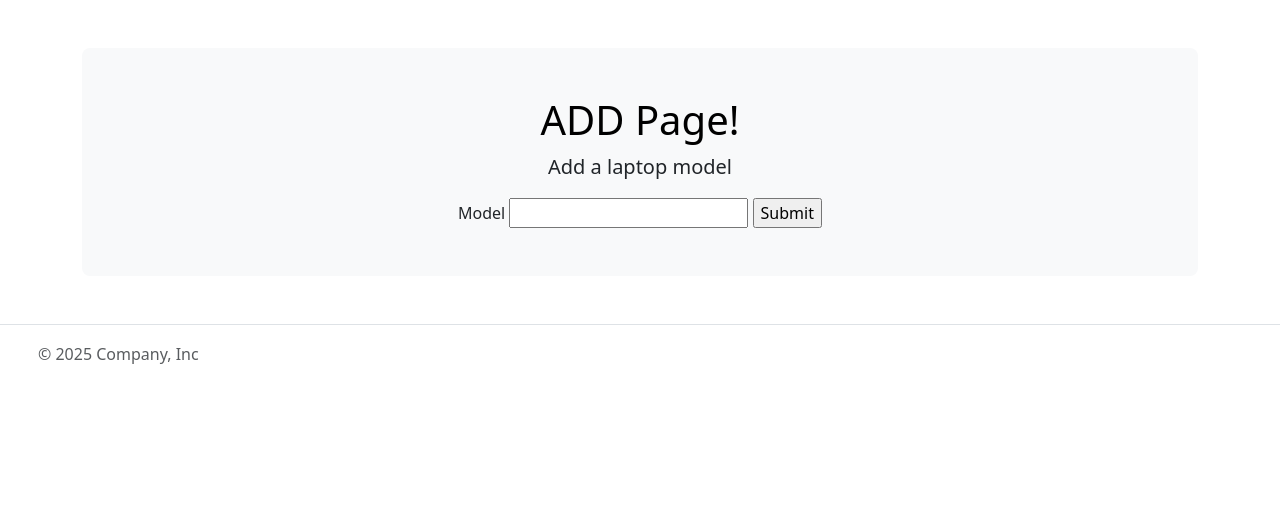
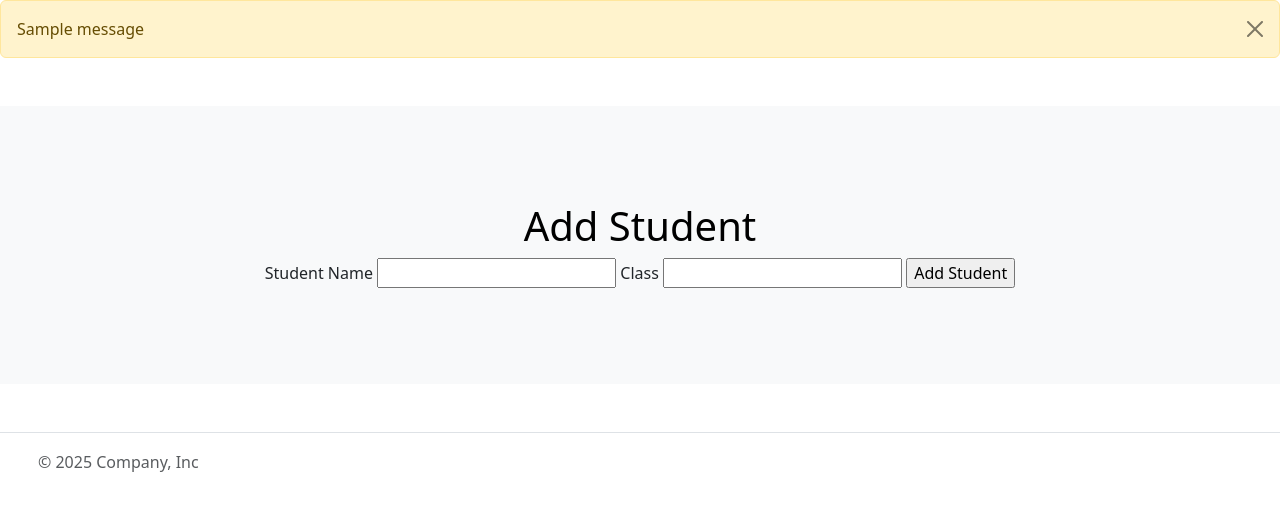
Before and after one commit to jomrembau/Flask_Practice, a Flask app: template large app prac/project/students/templates/add.html in a window 1280 px wide. Shown: the part 72-583 px from the top of the page. Run offline with Flask 3, Linux system fonts and the light colour scheme; the template is opened without the code that fills it: values that come from a table or form of the project are taken from there, others are empty; tables that the repository leaves empty hold one stand-in row (values such as "Sample post"); one stand-in notice (Sample message) is shown; form fields are guessed from the names that the template uses.

Commit message:
Students add.html

```diff
--- a/large app prac/project/__init__.py
+++ b/large app prac/project/__init__.py
@@ -16,3 +16,7 @@ db = SQLAlchemy(app)
 Migrate(app,db)
 
 from project import models
+
+from project.students.views import student_blueprint
+
+app.register_blueprint(student_blueprint)
--- /dev/null
+++ b/large app prac/project/students/__init__.py
@@ -0,0 +1,3 @@
+from flask import Blueprint
+
+student_blueprint = Blueprint("students",__name__, template_folder="templates")
--- /dev/null
+++ b/large app prac/project/students/forms.py
@@ -0,0 +1,7 @@
+from flask_wtf import FlaskForm
+from wtforms import StringField,SubmitField,IntegerField
+
+class AddForm(FlaskForm):
+    student_name = StringField("Student Name")
+    class_section = StringField("Class")
+    add_student = SubmitField("Add Student")
--- a/large app prac/project/students/templates/add.html
+++ b/large app prac/project/students/templates/add.html
@@ -1,10 +1,15 @@
-<!DOCTYPE html>
-<html lang="en">
-<head>
-    <meta charset="UTF-8">
-    <title>Title</title>
-</head>
-<body>
+{% extends "base.html" %}
 
-</body>
-</html>
+{% block content %}
+    <div class="my-5"> <div class="p-5 text-center bg-body-tertiary"> <div class="container py-5"> <h1 class="text-body-emphasis">Add Student</h1>
+        <form method="POST">
+            {{ form.hidden_tag() }}
+            {{ form.student_name.label }} {{ form.student_name() }}
+            {{ form.class_section.label }} {{ form.class_section() }}
+            {{ form.add_student() }}
+
+        </form>
+
+    </div> </div> </div>
+
+{% endblock %}
--- a/large app prac/project/templates/base.html
+++ b/large app prac/project/templates/base.html
@@ -12,10 +12,21 @@
     <ul class="nav nav-pills">
         <li class="nav-item"><a href="{{url_for('index')}}" class="nav-link active" aria-current="page">Home</a></li>
         <li class="nav-item"><a href="#" class="nav-link">List</a></li>
-        <li class="nav-item"><a href="#" class="nav-link">Add</a></li>
+        <li class="nav-item"><a href="{{url_for('students.add_student')}}" class="nav-link">Add</a></li>
         <li class="nav-item"><a href="#" class="nav-link">Delete</a></li>
         <li class="nav-item"><a href="{{url_for('about')}}" class="nav-link">About</a></li>
     </ul> </header> </div>
+
+{% with messages = get_flashed_messages() %}
+    {% if messages %}
+        {% for message in messages %}
+            <div class="alert alert-warning alert-dismissible fade show" role="alert">
+                {{ message }}
+                <button type="button" class="btn-close" data-bs-dismiss="alert" aria-label="Close"></button>
+            </div>
+        {% endfor %}
+    {% endif %}
+{% endwith %}
 
 {% block content %}
 {% endblock %}
```
Also changed, not shown: large app prac/project/students/views.py (added, +23 -0 lines).
